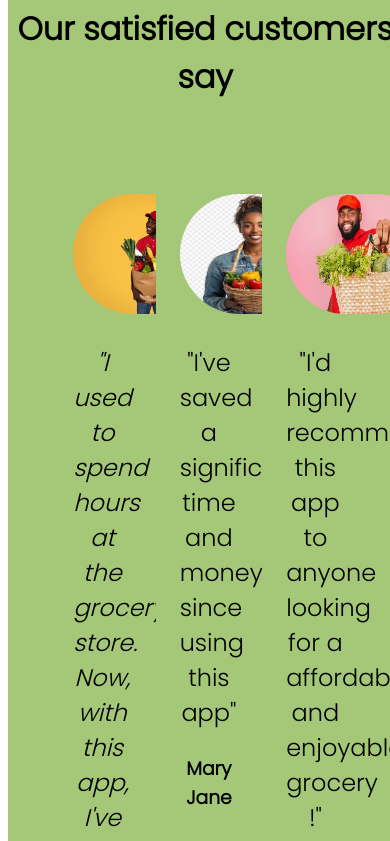
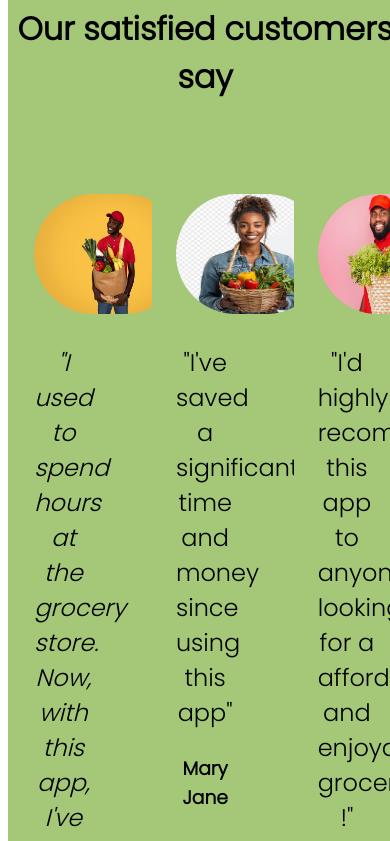
Before and after one commit to birhanubelay/Soko-Connect-Informational-Website, a plain HTML site: page index.html in a window 390 px wide. Shown: the part 8020-8861 px from the top of the page. Drawn offline with Linux system fonts and the light colour scheme.

Commit message:
Created Soko Connect Informational Website

```diff
--- a/style.css
+++ b/style.css
@@ -11,7 +11,6 @@ body {
 html{
     scroll-behavior: smooth;
 }
-
 .intro {
     position: fixed;
     border: none;
@@ -294,6 +293,7 @@ html{
     margin-left: 7vw;
     width: 80%;
     margin: auto;
+    flex-wrap: wrap;
     justify-content: space-between;
 }
 
@@ -665,6 +665,9 @@ footer {
         gap: 2rem;
         width: 90%;
     }
+    .testimonial-grid{
+        width:100%;
+    }
 }
 
 @media (min-width: 751px) and (max-width: 999px) {
```
